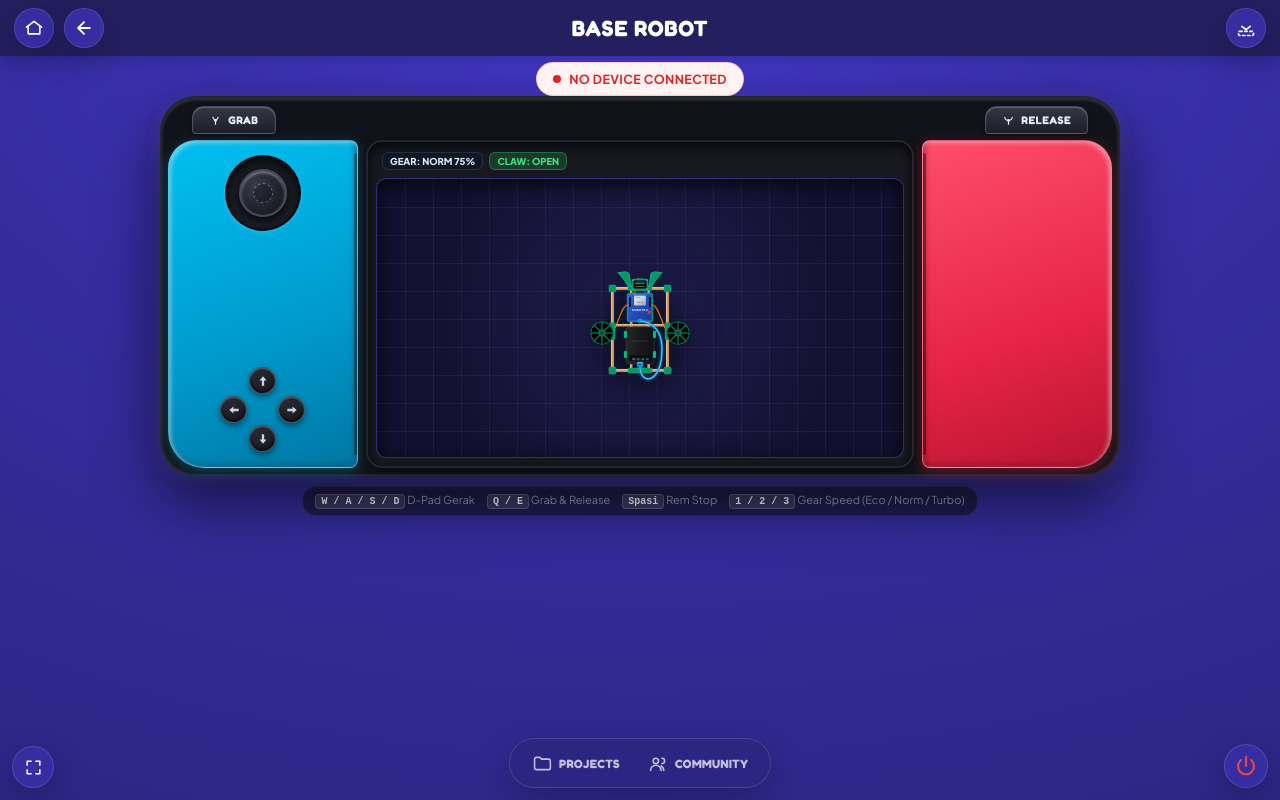
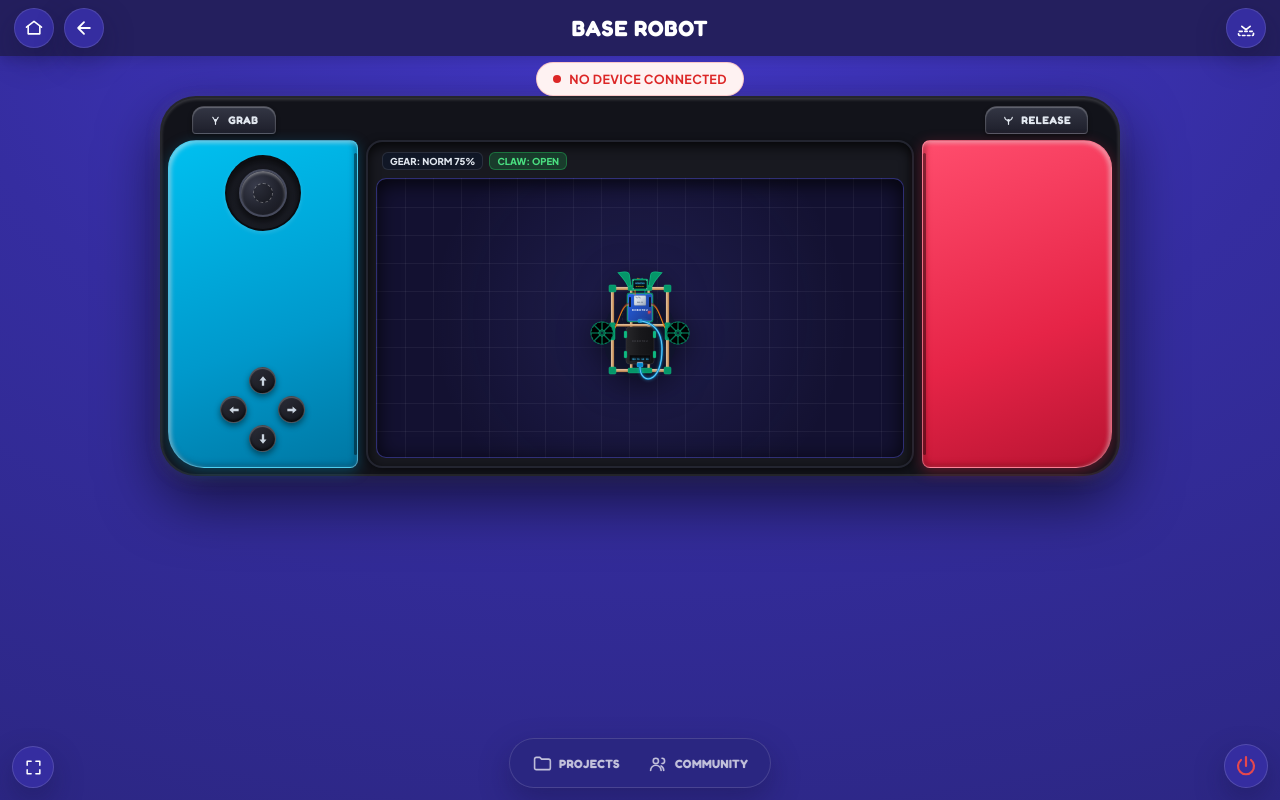
Before and after one commit to sudo-kachponz/robotku, a Next.js app: page /control/modes/base in a window 1280 px wide. Built offline with nearby package versions, Linux system fonts and the light colour scheme.

Commit message:
fix(ui): remove keyboard guide bar, add rotate-in-place animation
- Remove bottom keyboard shortcut guide bar
- Robot now rotates in place when turning (stays centered, wheels spin)

```diff
--- a/src/components/modes/BaseMode.tsx
+++ b/src/components/modes/BaseMode.tsx
@@ -22,9 +22,11 @@ export default function BaseMode() {
   const { left, right, arms } = mapping.base;
 
   const stageRef = useRef<HTMLDivElement | null>(null);
+  const robotRef = useRef<HTMLDivElement | null>(null);
   const leftStickThumbRef = useRef<HTMLDivElement | null>(null);
 
   const intentRef = useRef({ fwd: 0, turn: 0 });
+  const headingRef = useRef(0);
   const reducedRef = useRef(false);
 
   // Speed level: 1 = Eco (50%), 2 = Normal (75%), 3 = Turbo (100%)
@@ -157,6 +159,25 @@ export default function BaseMode() {
     apply();
     mq.addEventListener('change', apply);
     return () => mq.removeEventListener('change', apply);
+  }, []);
+
+  // ---- Animation loop: rotate in place (no x/y movement) ----
+  useEffect(() => {
+    let raf = 0;
+    let last = performance.now();
+    const tick = (now: number) => {
+      const dt = Math.min(0.05, (now - last) / 1000);
+      last = now;
+      const el = robotRef.current;
+      if (el && !reducedRef.current) {
+        const { turn } = intentRef.current;
+        headingRef.current = (headingRef.current + turn * 100 * dt + 360) % 360;
+        el.style.transform = `rotate(${headingRef.current}deg)`;
+      }
+      raf = requestAnimationFrame(tick);
+    };
+    raf = requestAnimationFrame(tick);
+    return () => cancelAnimationFrame(raf);
   }, []);
 
   // Global Keyboard shortcuts (gear speed only — 1/2/3)
@@ -302,7 +323,7 @@ export default function BaseMode() {
               {/* Static Robot Display (centered, no movement) */}
               <div className={styles.switchScreen} ref={stageRef}>
                 <div className={styles.arenaCrosshair} />
-                <div className={styles.lcdRobot}>
+                <div className={styles.lcdRobot} ref={robotRef}>
                   <RobotSprite
                     fwd={intent.fwd}
                     turn={intent.turn}
@@ -320,21 +341,6 @@ export default function BaseMode() {
           </div>
         </div>
 
-        {/* ── KEYBOARD SHORTCUT GUIDE ── */}
-        <div className={styles.guideBar}>
-          <div>
-            <span className={styles.kbdBadge}>W / A / S / D</span> D-Pad Gerak
-          </div>
-          <div>
-            <span className={styles.kbdBadge}>Q / E</span> Grab & Release
-          </div>
-          <div>
-            <span className={styles.kbdBadge}>Spasi</span> Rem Stop
-          </div>
-          <div>
-            <span className={styles.kbdBadge}>1 / 2 / 3</span> Gear Speed (Eco / Norm / Turbo)
-          </div>
-        </div>
       </div>
     </ControlLayout>
   );
```
